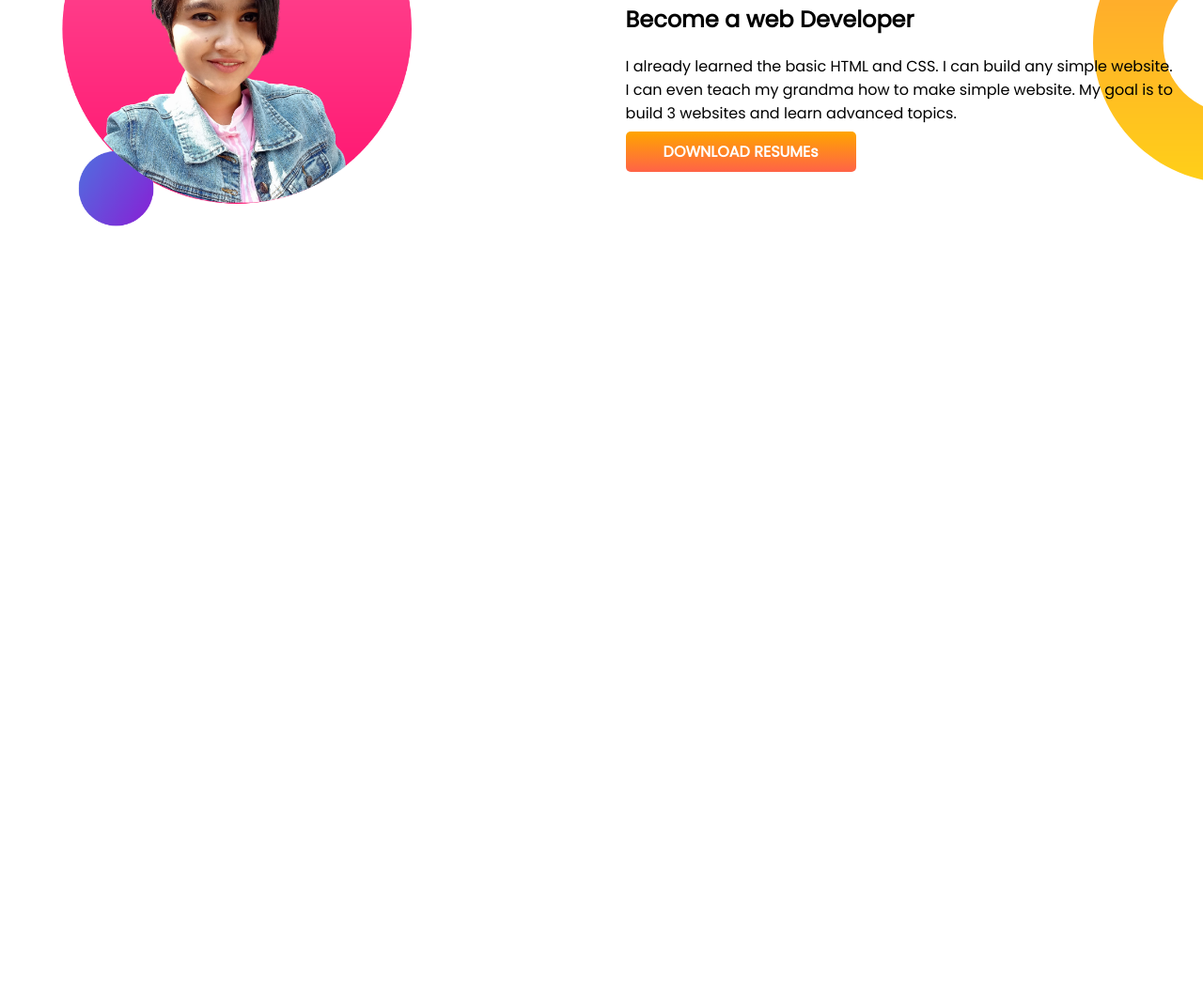
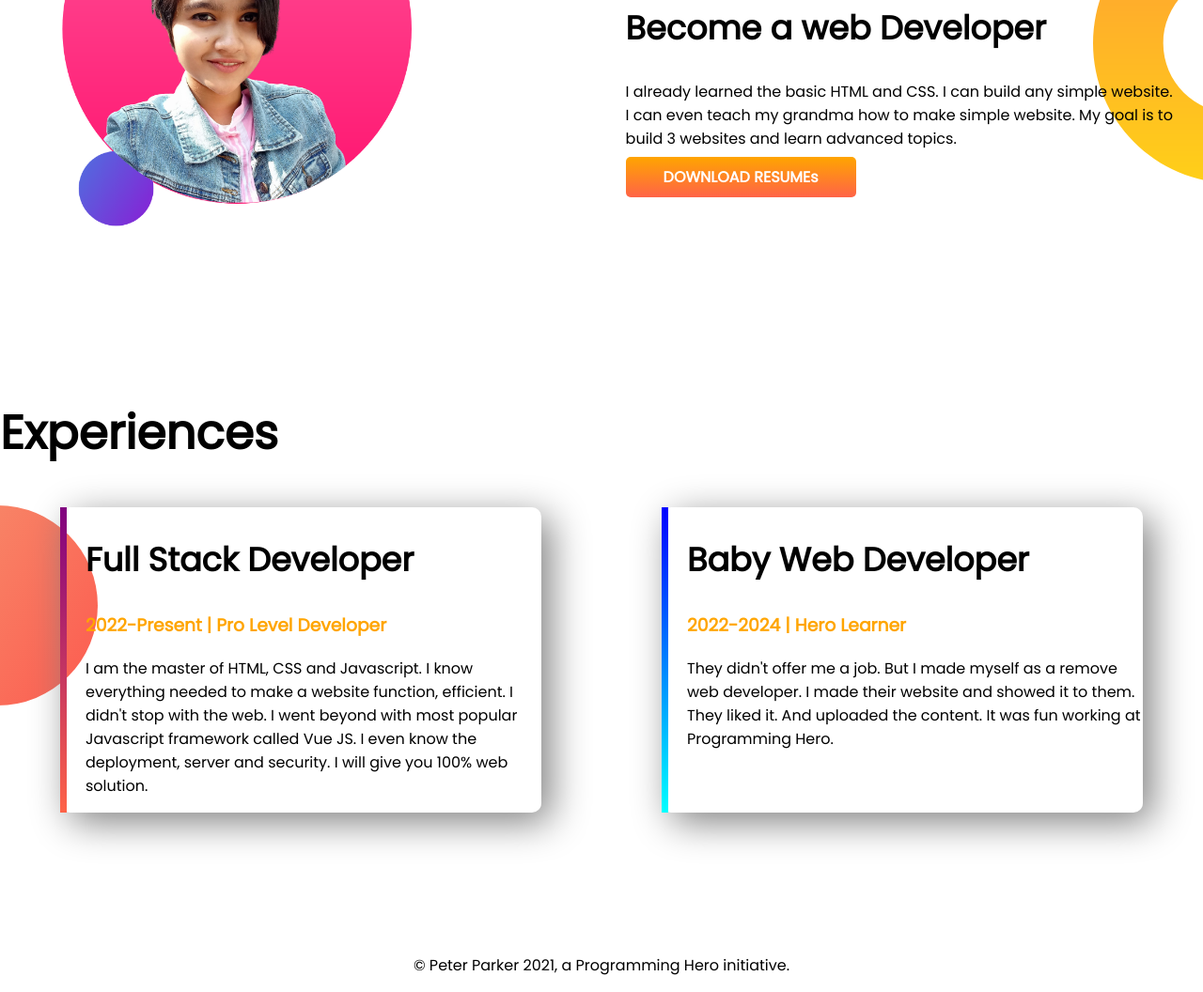
Before and after one commit to MmrMahfuj/developer-portfolio, a plain HTML site: page index.html in a window 1280 px wide. Shown: the part 920-1976 px from the top of the page at 94% size. Before the commit the page ends 1344 px from the top, so only its background shows below. Drawn offline with Linux system fonts and the light colour scheme.

Commit message:
last added

```diff
--- a/index.html
+++ b/index.html
@@ -13,7 +13,7 @@
 </head>
 
 <body>
-    <section class="top-banner">
+    <section class="top-banner flexible-container">
         <div class="half-width">
             <h1> Welcome To</h1>
             <h1> <span class="orange-color">Mahfujur Rahman</span> (MMR)!</h1>
@@ -31,7 +31,7 @@
         </div>
     </section>
 
-    <section class="dream-big">
+    <section class="dream-big flexible-container">
         <div class="half-width">
             <img src="images/my-mmr2.png" alt="Picture of Shamima Sraboni">
         </div>
@@ -46,6 +46,36 @@
 
     </section>
 
+    <section class="experience-area">
+        <h1>Experiences</h1>
+        <div class="flexible-container">
+            <div id="full-stack-experience" class="experience-item">
+                <h2>Full Stack Developer</h2>
+                <h3 class="orange-color">2022-Present | Pro Level Developer</h3>
+                <p>
+                    I am the master of HTML, CSS and Javascript. I know everything needed to make a website function,
+                    efficient. I didn't stop with the web. I went beyond with most popular Javascript framework called
+                    Vue
+                    JS. I even know the deployment, server and security. I will give you 100% web solution.
+                </p>
+            </div>
+            <div id="wev-dev-experience" class="experience-item">
+                <h2>Baby Web Developer</h2>
+                <h3 class="orange-color">2022-2024 | Hero Learner </h3>
+                <p>
+                    They didn't offer me a job. But I made myself as a remove web developer. I made their website and
+                    showed
+                    it to them. They liked it. And uploaded the content. It was fun working at Programming Hero.
+                </p>
+            </div>
+        </div>
+    </section>
+    <footer>
+        <p>
+            © Peter Parker 2021, a Programming Hero initiative.
+        </p>
+    </footer>
+
 </body>
 
 </html>
--- a/style.css
+++ b/style.css
@@ -7,11 +7,15 @@ h1{
     font-size: 50px;
 }
 
+h2{
+    font-size: 35px;
+}
+
 .orange-color{
     color: orange;
 }
 
-section{
+.flexible-container{
     display: flex;
     margin-bottom: 150px;
 }
@@ -44,3 +48,31 @@ section{
     background-repeat: no-repeat;
     background-position: right;
 }
+
+.experience-area{
+    background-image: url(images/exp-bg.png);
+    background-repeat: no-repeat;
+    background-position: left;
+}
+
+.experience-item{
+    width: 40%;
+    margin-left: 5%;
+    margin-right: 5%;
+    padding-left: 20px;
+    border-radius: 10px;
+    box-shadow: 10px 10px 40px gray;
+}
+#wev-dev-experience{
+    border-left: 7px solid;
+    border-image: linear-gradient(blue, cyan);
+    border-image-slice: 1;
+}
+#full-stack-experience{
+    border-left: 7px solid;
+    border-image: linear-gradient(purple, tomato);
+    border-image-slice: 1;
+}
+footer p {
+    text-align: center;
+}
```
Also changed, not shown: showOff/131894084_414606486335331_5192537378235430411_n (1).jpg (deleted), showOff/DSC_0060.JPG (deleted), 4 other files.
